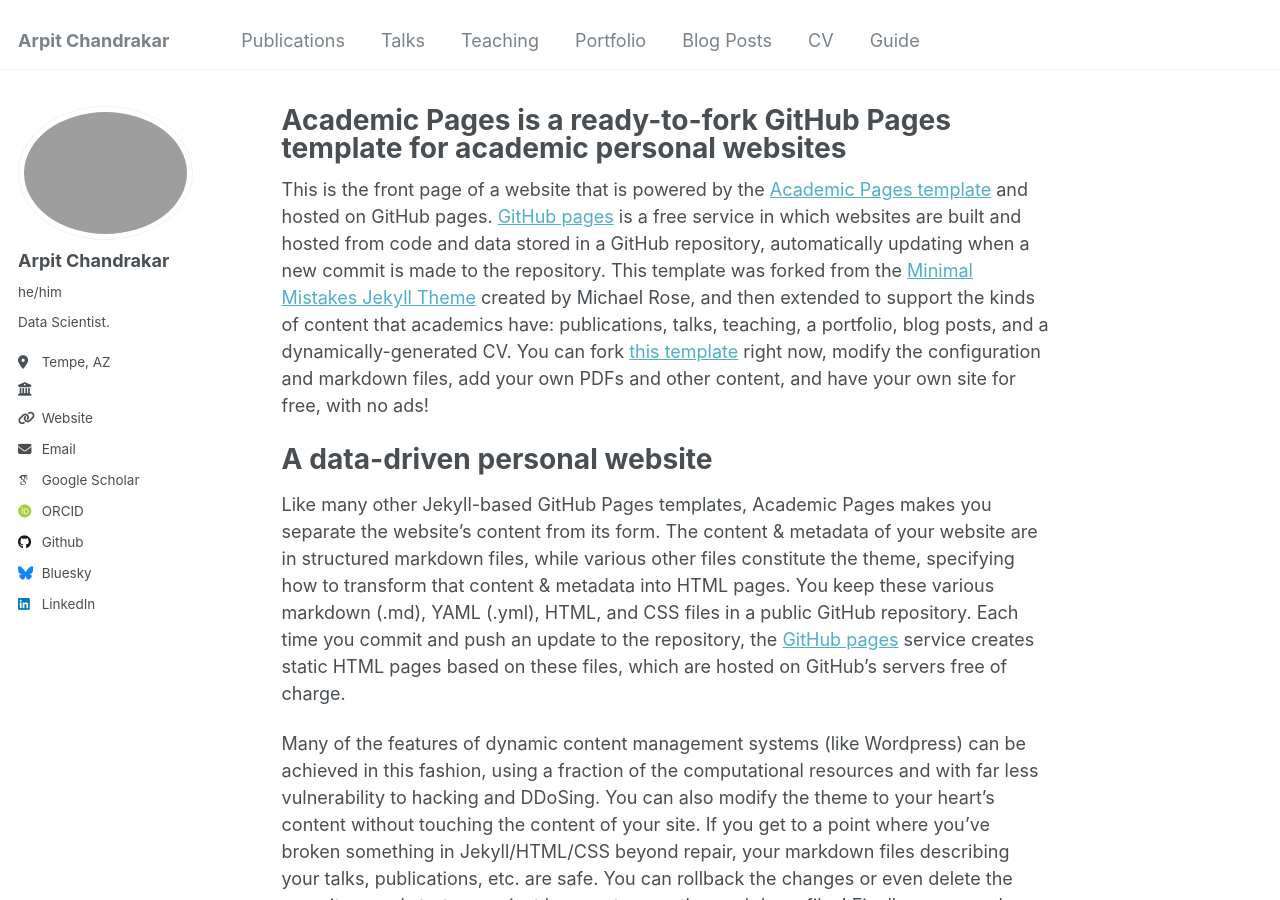
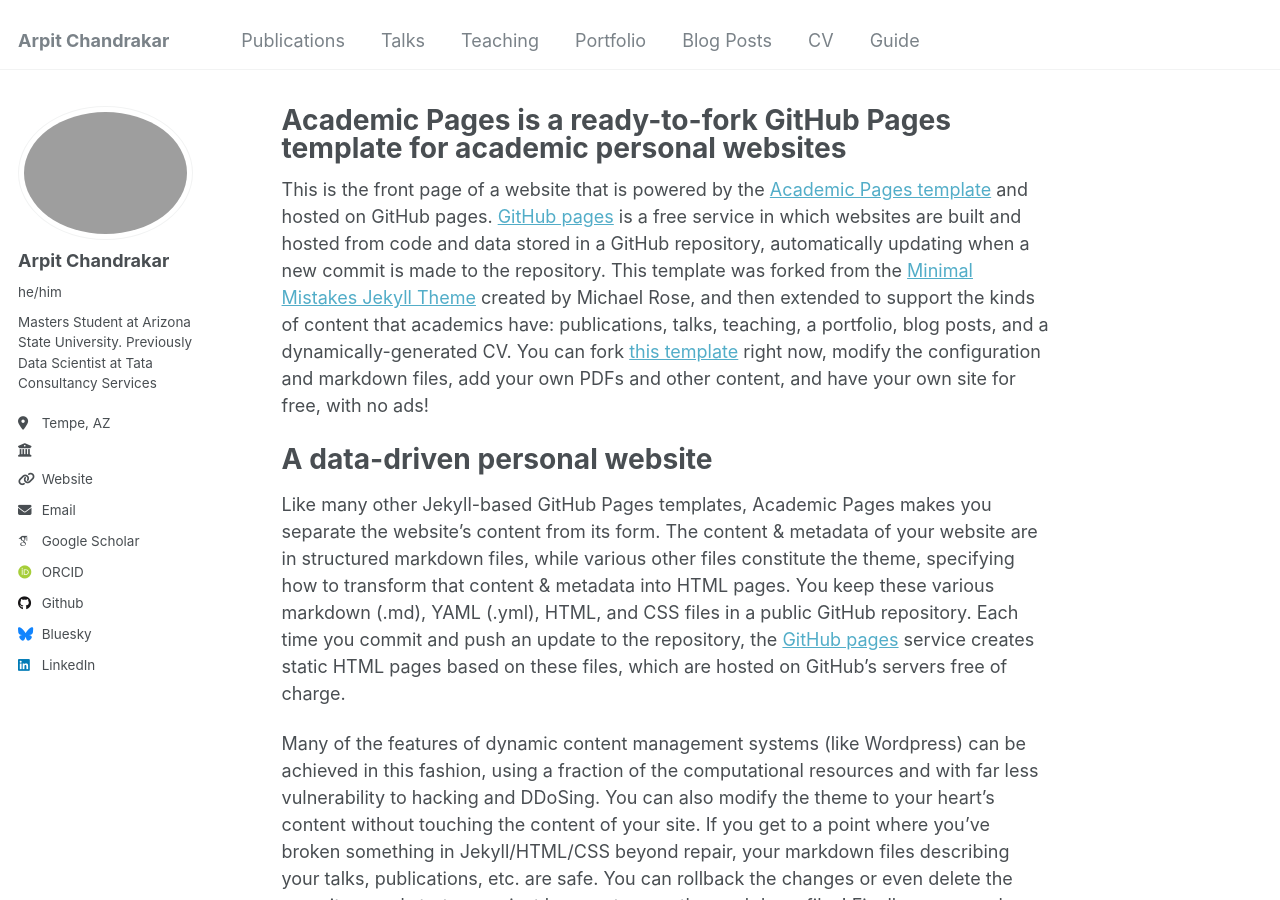
Before and after one commit to achrus23/arpitchandrakar.github.io, a Jekyll site: the page built from _pages/about.md, in a window 1280 px wide and 900 px high. Built offline with Jekyll 4.4.1, drawn with Linux system fonts in a browser that asks for light colours; some web fonts are replaced.

Commit message:
Updated config.yml

```diff
--- a/_config.yml
+++ b/_config.yml
@@ -11,7 +11,7 @@
 title                    : "Arpit Chandrakar"
 title_separator          : "-"
 name                     : &name "Arpit Chandrakar"
-description              : &description ""
+description              : &description "Masters Student at Arizona State University"
 url                      : https://arpitchandrakar.github.io # the base hostname & protocol for your site e.g. "https://[your GitHub username].github.io"
 baseurl                  : "" # the subpath of your site, e.g. "/blog"
 repository               : "achrus23/arpitchandrakar.github.io"
@@ -24,7 +24,7 @@
   avatar           : "" # Add your profile picture file later, e.g., "profile.png"
   name             : "Arpit Chandrakar"
   pronouns         : "he/him"
-  bio              : "Data Scientist."
+  bio              : "Masters Student at Arizona State University. Previously Data Scientist at Tata Consultancy Services"
   location         : "Tempe, AZ"
   employer         : "" # No employer listed
   uri              : "https://arpitchandrakar.github.io"
```
